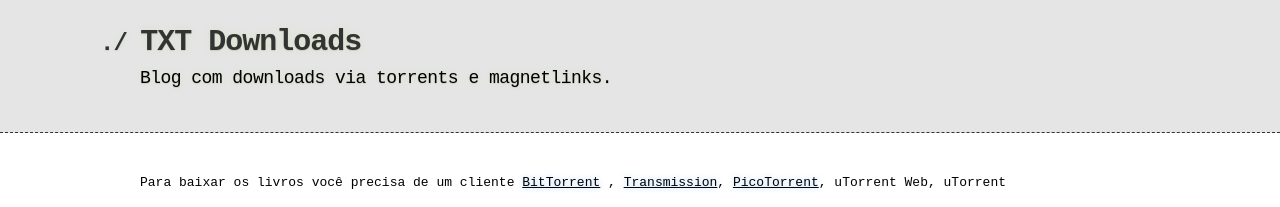
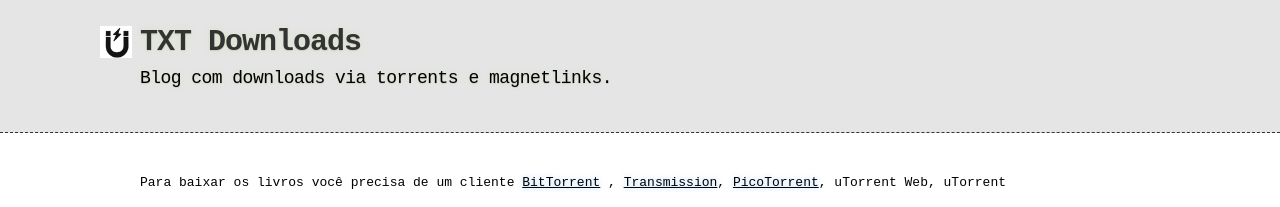
Before and after one commit to txtex/txt, a Jekyll site: the page built from index.md, in a window 1280 px wide. Shown: the top 207 px of the page. Built offline with Jekyll 4.4.1, drawn with Linux system fonts in a browser that asks for light colours.

Commit message:
css
logo

```diff
--- a/_sass/jekyll-theme-hacker.scss
+++ b/_sass/jekyll-theme-hacker.scss
@@ -76,10 +76,23 @@ header h1 {
   }
 }
 
-
+/*
 header h1:before {
   content: "./ ";
   font-size: 24px;
+}*/
+
+header h1:before {
+  content: "";
+  display: inline-block;
+  width: 32px;                   /* Ajuste para a largura desejada da imagem */
+  height: 32px;                  /* Ajuste para a altura desejada da imagem */
+  background-image: url("../images/logo.png");
+  background-size: contain;      /* Garante que a imagem se ajuste ao tamanho definido */
+  background-repeat: no-repeat;
+  background-position: center;
+  margin-right: 8px;             /* Espaço entre a imagem e o título TXT Downloads */
+  vertical-align: middle;        /* Alinha a imagem verticalmente com o texto */
 }
 
 header h2 {
```
Also changed, not shown: assets/images/logo.png (added).
